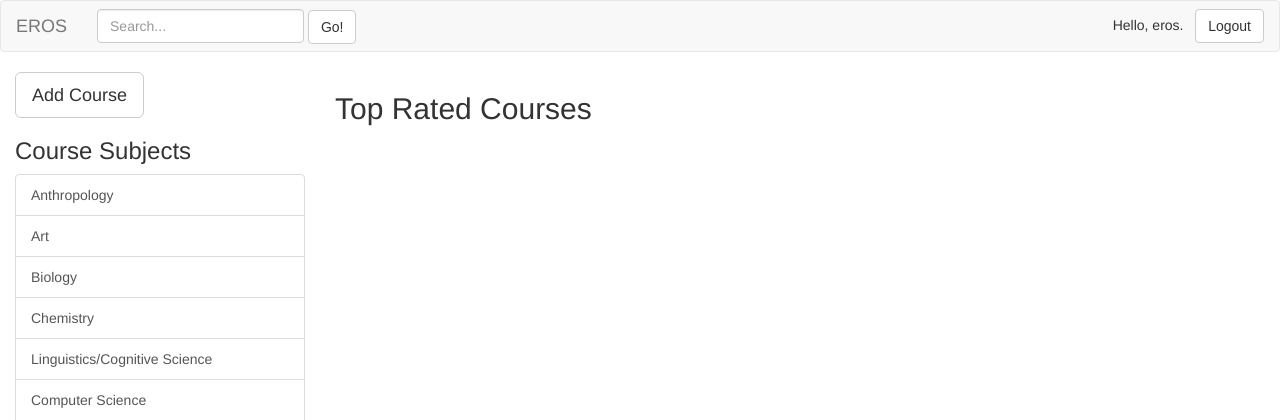
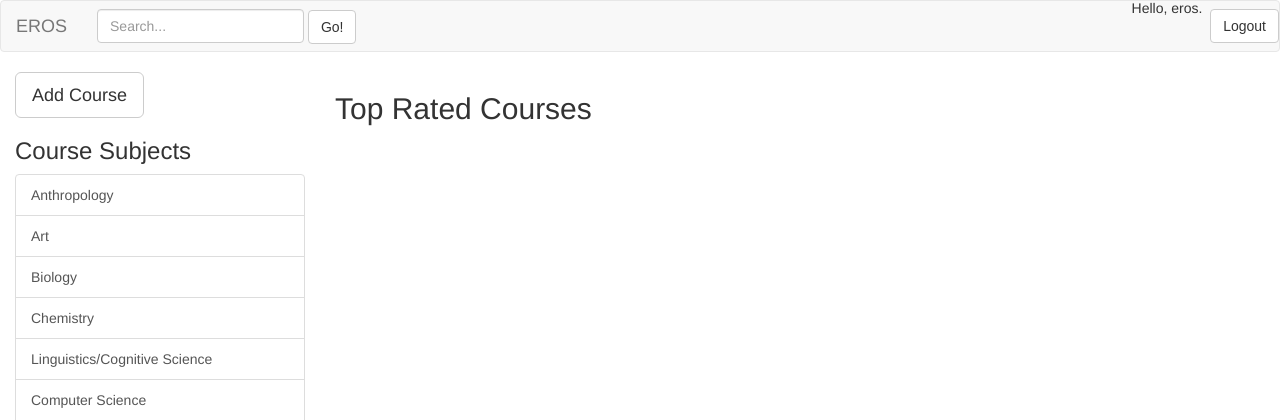
Before and after one commit to jpwchang/eros, a Django app: template core/templates/core/index.html in a window 1280 px wide. Shown: the top 420 px of the page. Run offline with Django 3.2, Linux system fonts and the light colour scheme; the template is opened without the code that fills it, so the values that code supplies are empty; a user stored in the database is signed in; parts of the project's set-up code (start-up, migrations or seed data) failed here and were passed over; some libraries are stand-ins or nearby versions.

Commit message:
hopefully fixed margins in review

```diff
--- a/core/templates/core/coursetemplate.html
+++ b/core/templates/core/coursetemplate.html
@@ -40,7 +40,6 @@
                 <ul class="nav navbar-nav navbar-right">
                     <h5 id="helloUser">Hello, {{ user.username }}. &nbsp</h5>
                     <form method="post" action="{% url 'django.contrib.auth.views.logout' %}">
-			{% csrf_token %}
                         <input type="submit" class="btn btn-default navbar-btn" value="Logout"/>
                     </form>
                 </ul>
--- a/core/templates/core/index.html
+++ b/core/templates/core/index.html
@@ -35,11 +35,12 @@
 
             {% if user.is_authenticated %}
                 <ul class="nav navbar-nav navbar-right">
-                    <h5 id="helloUser">Hello, {{ user.username}}. &nbsp</h5>
-                    <form method="post" action="{% url 'django.contrib.auth.views.logout' %}" id="logoutButt">
-			{% csrf_token %}
-                        <input type="submit" class="btn btn-default navbar-btn" value="Logout"/>
-                    </form>
+                    <div style="display:inline;">
+                        <h5 id="helloUser">Hello, {{ user.username}}. &nbsp</h5>
+                        <form method="post" action="{% url 'django.contrib.auth.views.logout' %}" id="logoutButt">
+                            <input type="submit" class="btn btn-default navbar-btn navbar-right" value="Logout"/>
+                        </form>
+                    </div>
                 </ul>
             {% else %}
                 <ul class="nav navbar-nav navbar-right">
```
